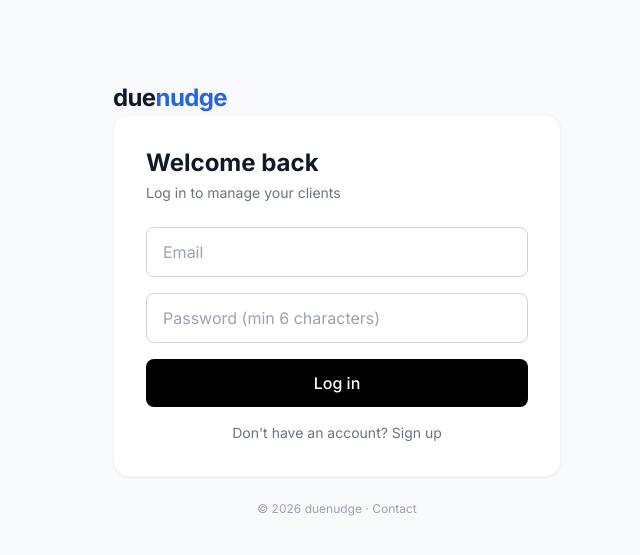
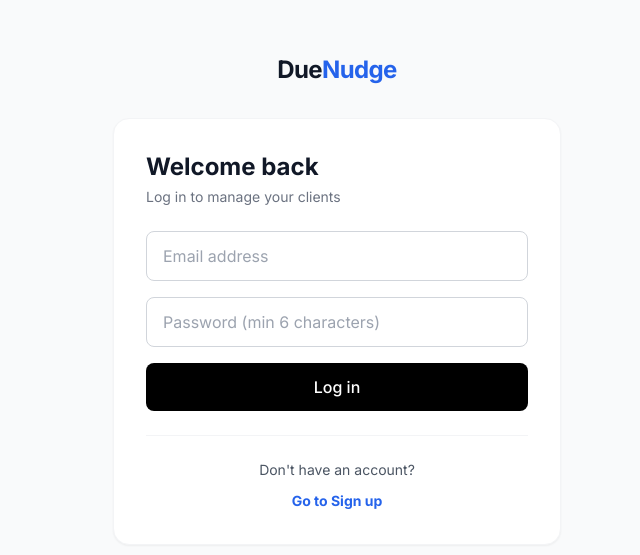
Before and after one commit to ABS646/clientping, a Next.js app: page /login in a window 1280 px wide. Shown: the part 101-656 px from the top of the page, without its empty margins (303-943 px from the left). Built offline with nearby package versions, Linux system fonts and the light colour scheme; no server answers.

Commit message:
ui update base on feedback

```diff
--- a/app/login/page.tsx
+++ b/app/login/page.tsx
@@ -13,33 +13,41 @@
   const [mode, setMode] = useState<'login' | 'signup'>('login')
   const [loading, setLoading] = useState(false)
   const [error, setError] = useState('')
+  const [message, setMessage] = useState('')
 
   async function handleSubmit(e: React.FormEvent) {
     e.preventDefault()
     setLoading(true)
     setError('')
+    setMessage('')
 
-    const { error } =
-      mode === 'login'
-        ? await supabase.auth.signInWithPassword({ email, password })
-        : await supabase.auth.signUp({ email, password })
-
+    if (mode === 'login') {
+      const { error } = await supabase.auth.signInWithPassword({ email, password })
       if (error) {
         setError(error.message)
         setLoading(false)
-      return
+      } else {
+        router.push('/dashboard')
       }
-
-    router.push('/dashboard')
+    } else {
+      const { error } = await supabase.auth.signUp({ email, password })
+      if (error) {
+        setError(error.message)
+        setLoading(false)
+      } else {
+        setMessage('Account created! Please check your email to confirm your address.')
+        setLoading(false)
+        setMode('login')
+      }
+    }
   }
 
   return (
     <div className="min-h-screen flex items-center justify-center bg-gray-50 px-4">
       <div className="w-full max-w-md">
-        {/* Logo */}
-        <Link href="/" className="flex items-center gap-2">
+        <Link href="/" className="flex items-center justify-center gap-2 mb-8">
           <span className="font-bold text-2xl tracking-tight">
-            due<span className="text-blue-600">nudge</span>
+            Due<span className="text-blue-600">Nudge</span>
           </span>
         </Link>
 
@@ -56,7 +64,7 @@
           <form onSubmit={handleSubmit} className="space-y-4">
             <input
               type="email"
-              placeholder="Email"
+              placeholder="Email address"
               value={email}
               onChange={(e) => setEmail(e.target.value)}
               required
@@ -72,40 +80,34 @@
               className="w-full border border-gray-300 rounded-lg px-4 py-3 outline-none focus:border-blue-600 text-gray-900 bg-white placeholder:text-gray-400"
             />
 
-            {error && <p className="text-red-500 text-sm">{error}</p>}
+            {error && <p className="text-red-500 text-sm bg-red-50 p-2 rounded">{error}</p>}
+            {message && <p className="text-green-600 text-sm bg-green-50 p-2 rounded">{message}</p>}
 
             <button
               type="submit"
               disabled={loading}
               className="w-full bg-black text-white rounded-lg py-3 font-medium hover:bg-gray-800 disabled:opacity-50"
             >
-              {loading
-                ? 'Please wait...'
-                : mode === 'login'
-                  ? 'Log in'
-                  : 'Sign up'}
+              {loading ? 'Please wait...' : mode === 'login' ? 'Log in' : 'Sign up'}
             </button>
           </form>
 
+          <div className="mt-6 pt-6 border-t border-gray-100 text-center">
+            <p className="text-sm text-gray-600 mb-2">
+              {mode === 'login' ? "Don't have an account?" : 'Already have an account?'}
+            </p>
             <button
               onClick={() => {
                 setMode(mode === 'login' ? 'signup' : 'login')
                 setError('')
+                setMessage('')
               }}
-            className="mt-4 text-sm text-gray-500 hover:text-black w-full text-center"
+              className="text-sm font-bold text-blue-600 hover:text-blue-800"
             >
-            {mode === 'login'
-              ? "Don't have an account? Sign up"
-              : 'Already have an account? Log in'}
+              {mode === 'login' ? 'Go to Sign up' : 'Go to Log in'}
             </button>
           </div>
-
-        <p className="text-center text-xs text-gray-400 mt-6">
-          © {new Date().getFullYear()} duenudge ·{' '}
-          <a href="mailto:tryclientping@gmail.com" className="hover:text-gray-600">
-            Contact
-          </a>
-        </p>
+        </div>
       </div>
     </div>
   )
--- a/app/page.tsx
+++ b/app/page.tsx
@@ -15,9 +15,7 @@
           setCurrency('USD')
         }
       })
-      .catch(() => {
-        // Default to NGN if geo lookup fails
-      })
+      .catch(() => {})
       .finally(() => setLoading(false))
   }, [])
 
@@ -30,7 +28,9 @@
         First 10 users get 3 months of Pro FREE - email tryclientping@gmail.com to claim
       </div>
 
-      <main className="min-h-screen bg-white">
+      {/* Added subtle gradient background as requested */}
+      <main className="min-h-screen bg-gradient-to-b from-white to-gray-50">
+
         {/* Nav */}
         <nav className="max-w-6xl mx-auto px-6 py-6 flex items-center justify-between">
           <Link href="/" className="flex items-center gap-2">
@@ -53,7 +53,7 @@
 
         {/* Hero */}
         <section className="max-w-4xl mx-auto px-6 pt-16 pb-20 text-center">
-          <div className="inline-block bg-blue-50 text-blue-700 text-xs font-medium px-3 py-1 rounded-full mb-4">
+          <div className="inline-block bg-blue-100 text-blue-700 text-xs font-medium px-3 py-1 rounded-full mb-4 shadow-sm">
             Built for freelancers who hate chasing payments
           </div>
           <h1 className="text-5xl md:text-6xl font-bold tracking-tight text-gray-900 leading-tight">
@@ -72,13 +72,13 @@
           <div className="mt-8 flex flex-col sm:flex-row gap-3 justify-center">
             <Link
               href="/login"
-              className="bg-black text-white px-8 py-4 rounded-lg font-medium hover:bg-gray-800 text-lg"
+              className="bg-black text-white px-8 py-4 rounded-lg font-medium hover:bg-gray-800 text-lg shadow-lg hover:shadow-xl transition-all"
             >
               Get started free
             </Link>
             <a
               href="#pricing"
-              className="border border-gray-300 text-gray-700 px-8 py-4 rounded-lg font-medium hover:border-black text-lg"
+              className="border border-gray-300 bg-white text-gray-700 px-8 py-4 rounded-lg font-medium hover:border-black text-lg"
             >
               See pricing
             </a>
@@ -111,7 +111,7 @@
                   'Add your logo and business name so every reminder looks like it came from a real business.',
               },
             ].map((f) => (
-              <div key={f.title} className="border rounded-2xl p-6">
+              <div key={f.title} className="bg-white border rounded-2xl p-6 shadow-sm">
                 <h3 className="font-semibold text-lg mb-2">{f.title}</h3>
                 <p className="text-gray-600 text-sm">{f.description}</p>
               </div>
@@ -119,7 +119,7 @@
           </div>
         </section>
 
-        {/* Pricing */}
+        {/* Pricing (Moved down as Lomen suggested) */}
         <section id="pricing" className="max-w-4xl mx-auto px-6 pb-20">
           <h2 className="text-3xl font-bold text-center mb-3 text-gray-900">
             Simple pricing
@@ -130,7 +130,7 @@
 
           <div className="grid md:grid-cols-2 gap-6">
             {/* Free */}
-            <div className="border rounded-2xl p-8">
+            <div className="bg-white border rounded-2xl p-8 shadow-sm">
               <h3 className="text-xl font-bold mb-2">Free</h3>
               <div className="text-4xl font-bold mb-1">{freePrice}</div>
               <p className="text-gray-500 text-sm mb-6">Forever</p>
@@ -150,15 +150,15 @@
               </ul>
               <Link
                 href="/login"
-                className="block text-center border border-gray-300 rounded-lg py-3 font-medium hover:border-black"
+                className="block text-center border border-gray-300 rounded-lg py-3 font-medium hover:border-black hover:bg-gray-50"
               >
                 Get started
               </Link>
             </div>
 
             {/* Pro */}
-            <div className="border-2 border-blue-600 rounded-2xl p-8 relative">
-              <div className="absolute -top-3 left-1/2 transform -translate-x-1/2 bg-blue-600 text-white text-xs font-medium px-3 py-1 rounded-full">
+            <div className="bg-white border-2 border-blue-600 rounded-2xl p-8 relative shadow-md">
+              <div className="absolute -top-3 left-1/2 transform -translate-x-1/2 bg-blue-600 text-white text-xs font-medium px-3 py-1 rounded-full shadow-sm">
                 Most popular
               </div>
               <h3 className="text-xl font-bold mb-2">Pro</h3>
@@ -184,21 +184,23 @@
                   Priority support
                 </li>
               </ul>
+
               {currency === 'NGN' ? (
                 <Link
                   href="/login"
-                  className="block text-center bg-blue-600 text-white rounded-lg py-3 font-medium hover:bg-blue-700"
+                  className="block text-center bg-blue-600 text-white rounded-lg py-3 font-medium hover:bg-blue-700 shadow-sm"
                 >
                   Start free trial
                 </Link>
               ) : (
                 <a
                   href="mailto:tryclientping@gmail.com?subject=DueNudge%20Beta%20Access&body=Hi%2C%20I'd%20like%20early%20access%20to%20DueNudge%20Pro%20during%20the%20beta.%20Please%20add%20me."
-                  className="block text-center bg-blue-600 text-white rounded-lg py-3 font-medium hover:bg-blue-700"
+                  className="block text-center bg-blue-600 text-white rounded-lg py-3 font-medium hover:bg-blue-700 shadow-sm"
                 >
                   Get free beta access
                 </a>
               )}
+
               {currency === 'USD' && (
                 <p className="text-xs text-gray-500 mt-3 text-center">
                   Pro launches soon. Email us for free access during the beta.
@@ -232,7 +234,7 @@
                 a: 'Yes. We use industry-standard encryption and your data is never shared with third parties.',
               },
             ].map((item) => (
-              <div key={item.q} className="border rounded-xl p-6">
+              <div key={item.q} className="bg-white border rounded-xl p-6 shadow-sm">
                 <h3 className="font-semibold mb-2">{item.q}</h3>
                 <p className="text-gray-600 text-sm">{item.a}</p>
               </div>
@@ -248,14 +250,14 @@
           </p>
           <a
             href="mailto:tryclientping@gmail.com"
-            className="inline-block bg-black text-white px-6 py-3 rounded-lg font-medium hover:bg-gray-800"
+            className="inline-block bg-white border border-gray-300 text-black px-6 py-3 rounded-lg font-medium hover:border-black shadow-sm"
           >
             tryclientping@gmail.com
           </a>
         </section>
 
         {/* Footer */}
-        <footer className="border-t">
+        <footer className="border-t bg-white">
           <div className="max-w-6xl mx-auto px-6 py-8 flex flex-col sm:flex-row items-center justify-between gap-4 text-sm text-gray-500">
             <div>© {new Date().getFullYear()} DueNudge. All rights reserved.</div>
             <div className="flex gap-4">
```
Lines whose indentation alone changed are shown as unchanged.
